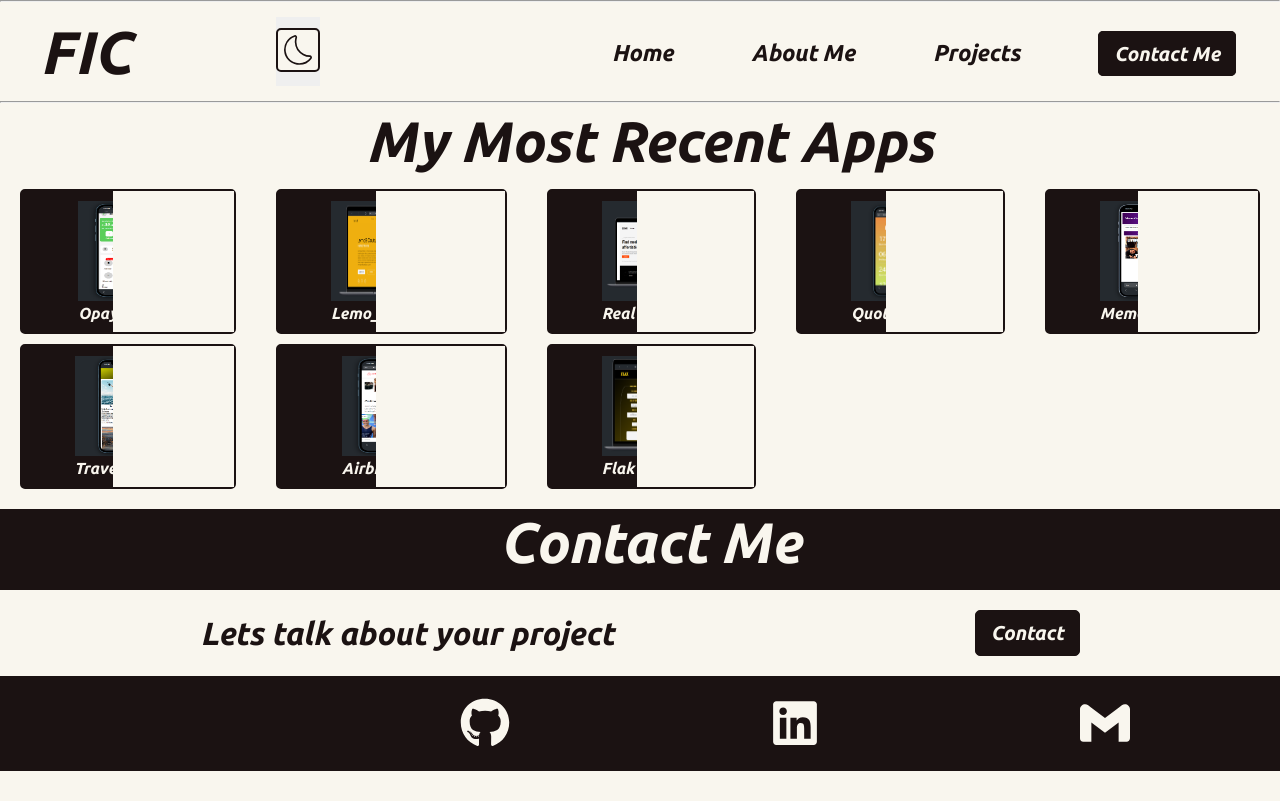
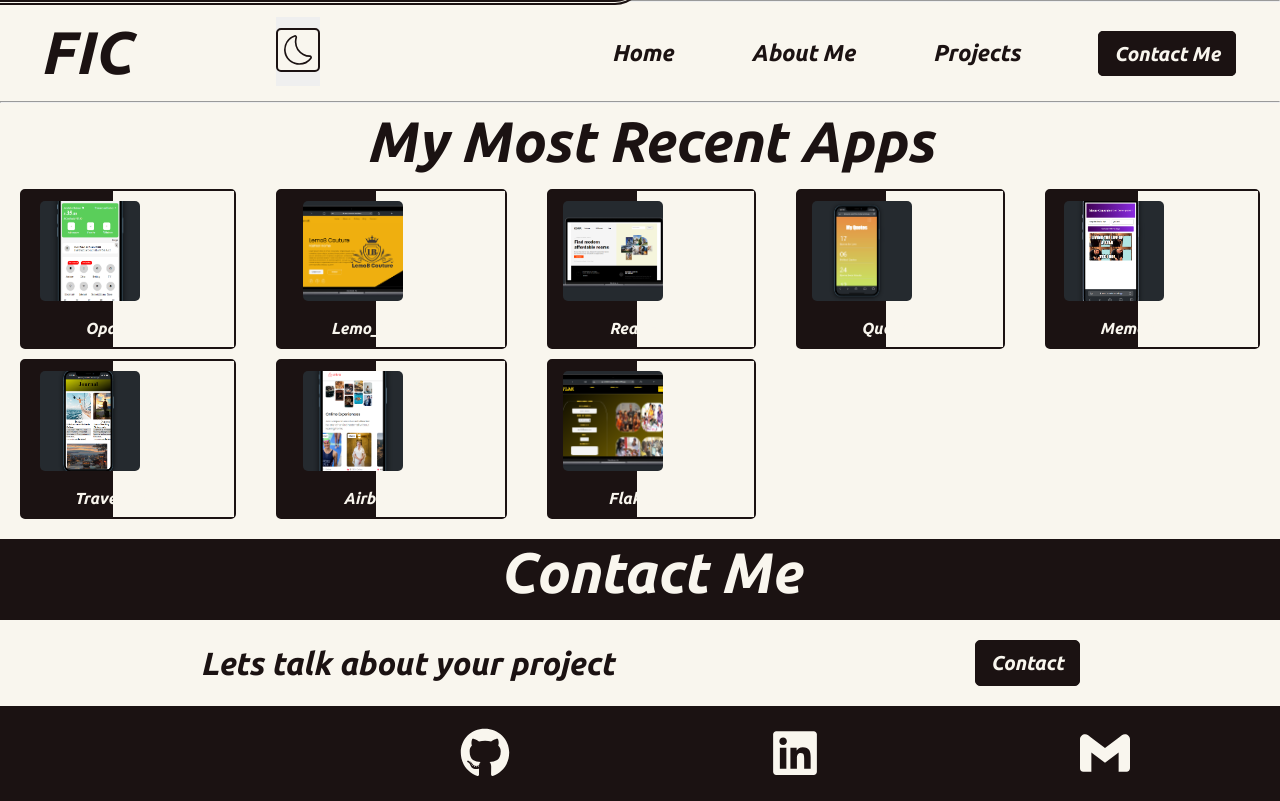
Before and after one commit to sirGentlejack/portfolio, a React (Create React App) app: page / in a window 1280 px wide. Both pictures are taken after a click on the item "Projects". Built offline with nearby package versions, Linux system fonts and the light colour scheme; some icons are missing.

Commit message:
update project img,navbar and logo

```diff
--- a/src/App.css
+++ b/src/App.css
@@ -119,8 +119,8 @@ nav {
   position: fixed;
   top: 0;
   left: 0;
-  height: 60%;
-  width: 40%;
+  height: 100%;
+  width: 50%;
   display: flex;
   flex-direction: column;
   align-items: center;
@@ -132,7 +132,7 @@ nav {
   border: 5px double var(--link-color);
   border-top: 0px;
   border-left: 0px;
-  border-radius: 30px 0;
+  border-radius: 0 30px 30px  0;
   z-index: 1;
 }
 .responsive_nav {
@@ -148,7 +148,6 @@ nav {
 }
 /* hero section */
 .hero {
-  height: 83vh;
   display: flex;
   flex-direction: column;
   text-align: center;
@@ -272,13 +271,6 @@ nav {
   }
 }
 
-.sections {
-  height: 50vh;
-}
-/* Intrest */
-.interest {
-  height: 30vh;
-}
 .sub-topic {
   font-size: 2.563rem;
   margin: 5px 0 5px 20px;
@@ -315,9 +307,6 @@ nav {
   animation: showRight 3s ease-in-out 1.5s forwards;
 }
 /* services */
-.service {
-  height: 70vh;
-}
 .services {
   display: flex;
   flex-direction: column;
@@ -371,7 +360,7 @@ nav {
   font-size: 20px;
 }
 .about{
-  height: 65vh;
+ margin-bottom: 30px;
 }
 /* projects */
 .grid-container {
@@ -380,15 +369,9 @@ nav {
   margin: 10px 30px 30px 30px;
   gap: 10px 50px;
 }
-.project-img {
-  width: 100px;
-  height: 100px;
-}
 .project {
   border: 2px solid var(--link-color);
-  align-items: center;
   padding: 10px;
-  display: flex;
   align-items: center;
   justify-content: center;
   background-color: var(--link-color);
@@ -396,8 +379,57 @@ nav {
   border-radius: 5px;
   transition: 2s;
 }
+.project > a{
+  display: flex;
+  flex-direction: column;
+  align-items: center;
+  position: relative;
+  overflow: hidden;
+  width: 100%;
+  height: 100%;
+  transition: transform 1.3s ease-in-out;
+}
+.project > a:hover{
+  transform: scale(1.2);
+}
+.project-img {
+  width: 100px;
+  height: 100px;
+  object-fit: cover;
+  transition: transform 1.3s ease-in-out;
+  border-radius: 5px;
+  animation-name: project-img;
+  animation-duration: 5s;
+  animation-iteration-count: 1;
+  position: relative;
+}
+.project > a:hover .project-img{
+  transform: scale(1.2);
+}
 
-.project::before {
+@keyframes project-img {
+  0% {
+    left: 0px;
+    top: 0px;
+  }
+  25% {
+    left: 100px;
+    top: 0px;
+  }
+  50% {
+    left: 0px;
+    top: 0px;
+  }
+  75% {
+    left: -100px;
+    top: 0px;
+  }
+  100% {
+    left: 0px;
+    top: 0px;
+  }
+}
+.project::before ,.project-img::before{
   content: "";
   position: absolute;
   top: 0;
@@ -419,6 +451,14 @@ nav {
   padding: 10px 15px;
   border-radius: 5px;
   font-size: 20px;
+  color: var(--bg-color);
+  background: var(--text-color);
+  cursor: pointer;
+  transition: 1s;
+}
+.contacts:hover {
+  color: var(--text-color);
+  background: var(--bg-color);
 }
 .contact_me {
   display: flex;
@@ -463,10 +503,17 @@ nav {
   width: 3.125rem;
   height: 3.125rem;
   color: var(--bg-color);
+  background: transparent;
+}
+.social-icon:hover {
+  width: 3rem;
+  height: 3rem;
+  background: var(--bg-color);
+  color: var(--text-color);
+  transition: 1s;
 }
 /* contact page */
 .contact-me {
-  height: 80vh;
   width: auto;
   padding: 0 12px;
   display: flex;
@@ -511,7 +558,7 @@ nav {
 
 @media screen and (min-width: 480px) {
   .hero {
-    height: 90vh;
+    /* height: 90vh; */
   }
 
   .name {
@@ -551,7 +598,7 @@ nav {
     font-size: 1.563rem;
   }
   .service {
-    height: 100vh;
+    /* height: 100vh; */
   }
   .services-items {
     width: 300px;
@@ -591,7 +638,7 @@ nav {
     display: none;
   }
   .hero {
-    height: 100vh;
+    /* height: 100vh; */
     display: flex;
   }
   .sub-topic {
@@ -600,13 +647,13 @@ nav {
     text-align: center;
   }
   .sections {
-    height: 35vh;
+    /* height: 35vh; */
   }
   .interest {
-    height: 20vh;
+    /* height: 20vh; */
   }
   .service {
-    height: 70vh;
+    /* height: 70vh; */
   }
   .services {
     flex-direction: row;
--- a/src/components/Navbar.js
+++ b/src/components/Navbar.js
@@ -13,11 +13,12 @@ export default function Navbar({ darkMode, toggleDarkMode }) {
   }
 
   return (
-    <div>
+    <div className="nav-bar">
       <hr />
       <div className={`navbar ${darkMode ? "dark-mode" : "light-mode"}`}>
-
-          <a href="#" className="logo">FIC</a>
+        <Link to="/" className="logo">
+          FIC
+        </Link>
         <nav ref={navRef}>
           <ul className="menu">
             <li>
@@ -70,9 +71,13 @@ export default function Navbar({ darkMode, toggleDarkMode }) {
         </nav>
 
         <button onClick={toggleDarkMode} className="theme-btn">
-            {darkMode ? <CiLight className="theme" /> : <CiDark className="theme"/>}
+          {darkMode ? (
+            <CiLight className="theme" />
+          ) : (
+            <CiDark className="theme" />
+          )}
         </button>
-          <button >
+        <button>
           <FiMenu className="menu-btn" onClick={showNavbar} />
         </button>
         <ul className="wide-menu">
@@ -97,10 +102,6 @@ export default function Navbar({ darkMode, toggleDarkMode }) {
             </Link>
           </li>
         </ul>
-
-
-
-
       </div>
       <hr />
     </div>
```
Lines whose indentation alone changed are shown as unchanged.
